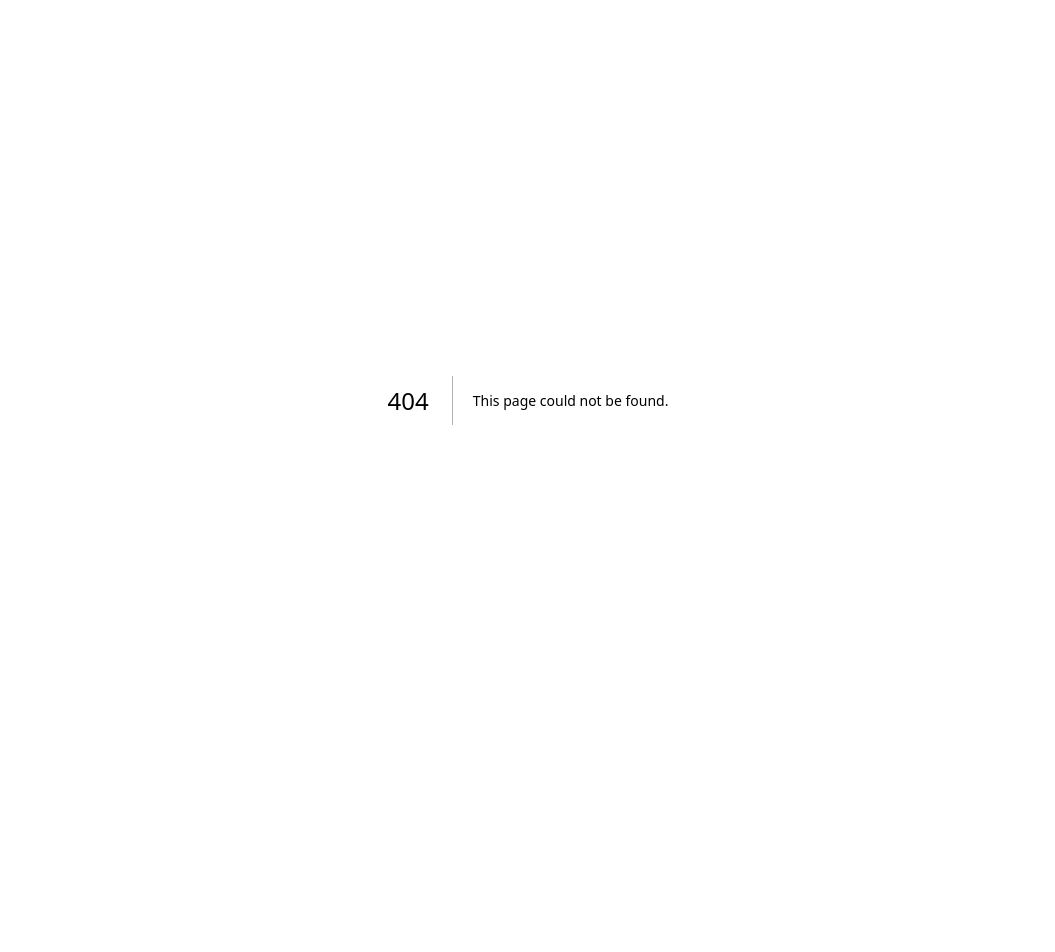
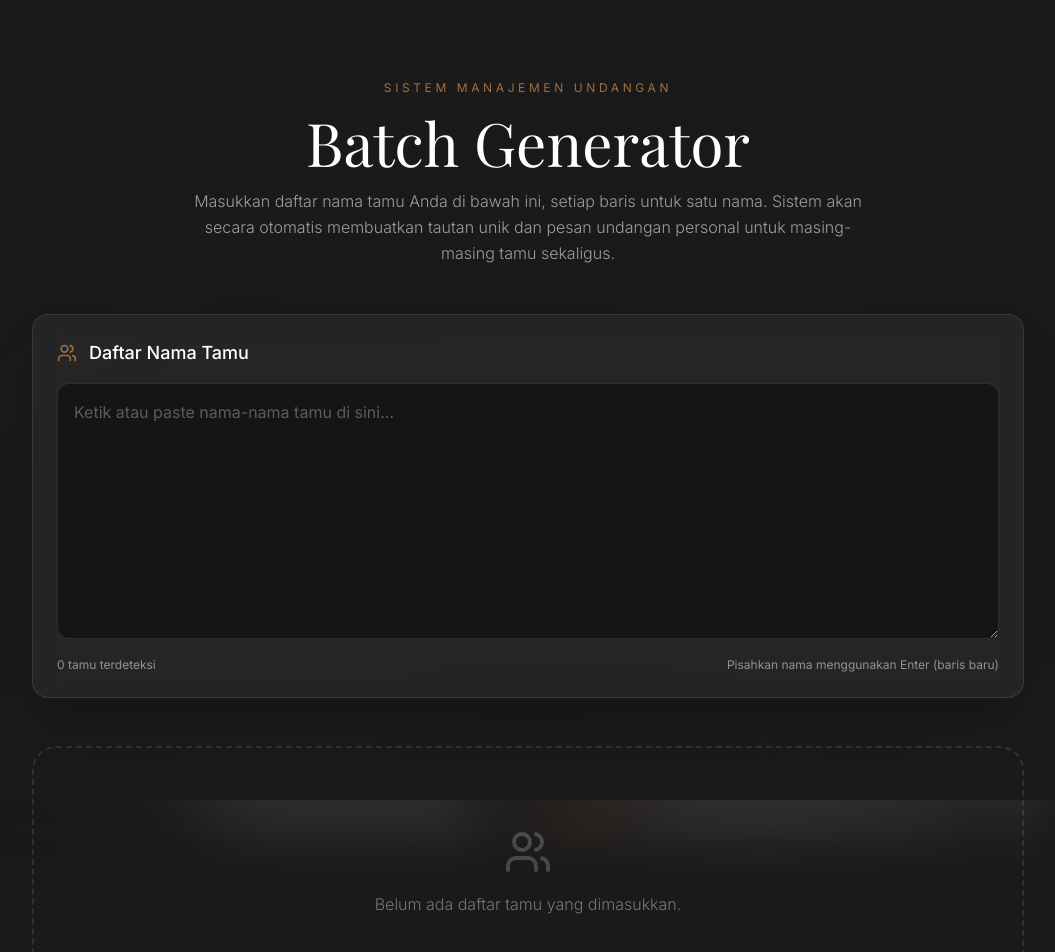
Before and after one commit to MahardikaDS/undangandigitall, a Next.js app: page /undang in a window 1280 px wide. Before the commit this address had no page. Shown: the top 952 px of the page, without its empty margins (112-1167 px from the left). Before the commit the page ends 800 px from the top, so only its background shows below. Built offline with nearby package versions, Linux system fonts and the light colour scheme; a web font is replaced by a local one.

Commit message:
feat: add batch invitation link and message generator page

```diff
--- /dev/null
+++ b/src/app/undang/page.tsx
@@ -0,0 +1,209 @@
+"use client";
+
+import { useState, useMemo } from "react";
+import {
+  Copy,
+  Check,
+  Send,
+  Users,
+  Link as LinkIcon,
+  MessageSquare,
+} from "lucide-react";
+import { motion, AnimatePresence } from "framer-motion";
+
+interface GuestData {
+  id: string;
+  name: string;
+  url: string;
+  message: string;
+}
+
+export default function GenerateLinkPage() {
+  const [namesInput, setNamesInput] = useState("");
+  const [copiedStates, setCopiedStates] = useState<{
+    [key: string]: "link" | "text" | null;
+  }>({});
+
+  const guests: GuestData[] = useMemo(() => {
+    if (!namesInput.trim()) return [];
+
+    return namesInput
+      .split("\n")
+      .map((line) => line.trim())
+      .filter((line) => line.length > 0)
+      .map((name, index) => {
+        const formattedNameForUrl = encodeURIComponent(
+          name.replace(/\s+/g, "_"),
+        );
+        const url = `https://ifa-adit.vercel.app/untuk/${formattedNameForUrl}`;
+        const message = `Assalamu’alaikum Warahmatullahi Wabarakatuh.
+
+Tanpa mengurangi rasa hormat, perkenankan kami mengundang *${name}* untuk hadir di acara bahagia kami.
+
+Detail informasi acara dapat diakses melalui link undangan berikut:
+${url}
+
+Kehadiran serta doa restu Anda sangat berarti bagi kami. Mohon maaf karena undangan ini hanya disampaikan secara digital.
+
+Terima kasih atas perhatiannya.
+
+Salam Hormat,
+*ADIT & IFA*`;
+
+        return {
+          id: `${index}-${name}`,
+          name,
+          url,
+          message,
+        };
+      });
+  }, [namesInput]);
+
+  const handleCopy = async (
+    id: string,
+    type: "link" | "text",
+    content: string,
+  ) => {
+    try {
+      await navigator.clipboard.writeText(content);
+      setCopiedStates((prev) => ({ ...prev, [id]: type }));
+      setTimeout(() => {
+        setCopiedStates((prev) => ({ ...prev, [id]: null }));
+      }, 2000);
+    } catch (err) {
+      console.error("Failed to copy", err);
+    }
+  };
+
+  const handleSendWhatsApp = (message: string) => {
+    const waUrl = `https://api.whatsapp.com/send?text=${encodeURIComponent(message)}`;
+    window.open(waUrl, "_blank");
+  };
+
+  return (
+    <div className="min-h-screen bg-primary text-secondary font-sans relative overflow-x-hidden selection:bg-wood selection:text-white">
+      {/* Background with blur effect similar to WelcomeScreen */}
+      <div className="fixed inset-0 w-full h-full pointer-events-none">
+        <div className="absolute inset-0 bg-[url('/images/Hero.jpeg')] bg-cover bg-center opacity-10 blur-xl scale-110" />
+        <div className="absolute inset-0 bg-gradient-to-br from-primary/90 via-primary to-[#1a1a1a]/95" />
+      </div>
+
+      <div className="relative z-10 max-w-5xl mx-auto px-4 py-12 md:py-20 flex flex-col gap-12">
+        <motion.div
+          initial={{ opacity: 0, y: 20 }}
+          animate={{ opacity: 1, y: 0 }}
+          className="text-center space-y-4">
+          <p className="uppercase tracking-[0.3em] text-xs font-sans text-wood-light">
+            Sistem Manajemen Undangan
+          </p>
+          <h1 className="font-serif text-4xl md:text-5xl lg:text-6xl text-white">
+            Batch Generator
+          </h1>
+          <p className="text-secondary/60 max-w-2xl mx-auto font-light leading-relaxed">
+            Masukkan daftar nama tamu Anda di bawah ini, setiap baris untuk satu
+            nama. Sistem akan secara otomatis membuatkan tautan unik dan pesan
+            undangan personal untuk masing-masing tamu sekaligus.
+          </p>
+        </motion.div>
+
+        <motion.div
+          initial={{ opacity: 0, y: 20 }}
+          animate={{ opacity: 1, y: 0 }}
+          transition={{ delay: 0.2 }}
+          className="bg-white/5 border border-white/10 rounded-2xl p-6 backdrop-blur-md shadow-2xl">
+          <div className="flex items-center gap-3 mb-4">
+            <Users className="w-5 h-5 text-wood-light" />
+            <h2 className="text-lg font-medium text-white">Daftar Nama Tamu</h2>
+          </div>
+          <textarea
+            placeholder="Ketik atau paste nama-nama tamu di sini...&#10;"
+            value={namesInput}
+            onChange={(e) => setNamesInput(e.target.value)}
+            className="w-full h-48 md:h-64 bg-black/40 border border-white/10 rounded-xl p-4 text-white placeholder:text-white/30 focus:outline-none focus:ring-2 focus:ring-wood-light/50 transition-all resize-y font-sans"
+          />
+          <div className="mt-3 flex justify-between items-center text-xs text-white/50">
+            <span>{guests.length} tamu terdeteksi</span>
+            <span>Pisahkan nama menggunakan Enter (baris baru)</span>
+          </div>
+        </motion.div>
+
+        <div className="space-y-6">
+          <AnimatePresence>
+            {guests.map((guest, index) => (
+              <motion.div
+                key={guest.id}
+                initial={{ opacity: 0, y: 20 }}
+                animate={{ opacity: 1, y: 0 }}
+                exit={{ opacity: 0, scale: 0.95 }}
+                transition={{ delay: index * 0.05 }}
+                className="bg-white/5 border border-white/10 hover:border-wood/30 rounded-2xl p-6 backdrop-blur-sm transition-all group">
+                <div className="flex flex-col md:flex-row gap-6 md:items-center justify-between">
+                  <div className="flex-1 space-y-3 min-w-0">
+                    <h3 className="font-serif text-2xl text-wood-light truncate">
+                      {guest.name}
+                    </h3>
+
+                    <div className="flex items-center gap-3 bg-black/30 rounded-lg p-3 border border-white/5">
+                      <LinkIcon className="w-4 h-4 text-white/40 shrink-0" />
+                      <p className="text-sm text-white/70 truncate flex-1 font-mono">
+                        {guest.url}
+                      </p>
+                      <button
+                        onClick={() => handleCopy(guest.id, "link", guest.url)}
+                        className="shrink-0 flex items-center gap-2 bg-white/10 hover:bg-white/20 text-white px-3 py-1.5 rounded-md text-xs font-medium transition-colors cursor-pointer">
+                        {copiedStates[guest.id] === "link" ? (
+                          <Check className="w-3.5 h-3.5 text-green-400" />
+                        ) : (
+                          <Copy className="w-3.5 h-3.5" />
+                        )}
+                        {copiedStates[guest.id] === "link"
+                          ? "Tersalin"
+                          : "Salin Link"}
+                      </button>
+                    </div>
+                  </div>
+
+                  <div className="flex flex-col sm:flex-row gap-3 shrink-0">
+                    <button
+                      onClick={() =>
+                        handleCopy(guest.id, "text", guest.message)
+                      }
+                      className="flex items-center justify-center gap-2 bg-white/10 hover:bg-white/20 text-white px-6 py-3 rounded-xl text-sm font-medium transition-all cursor-pointer">
+                      {copiedStates[guest.id] === "text" ? (
+                        <Check className="w-4 h-4 text-green-400" />
+                      ) : (
+                        <MessageSquare className="w-4 h-4" />
+                      )}
+                      {copiedStates[guest.id] === "text"
+                        ? "Pesan Tersalin"
+                        : "Salin Pesan"}
+                    </button>
+
+                    <button
+                      onClick={() => handleSendWhatsApp(guest.message)}
+                      className="flex items-center justify-center gap-2 bg-green-600 hover:bg-green-500 text-white px-6 py-3 rounded-xl text-sm font-medium transition-all shadow-lg shadow-green-900/20 cursor-pointer">
+                      <Send className="w-4 h-4" />
+                      Kirim WA
+                    </button>
+                  </div>
+                </div>
+              </motion.div>
+            ))}
+          </AnimatePresence>
+
+          {guests.length === 0 && (
+            <motion.div
+              initial={{ opacity: 0 }}
+              animate={{ opacity: 1 }}
+              className="text-center py-20 border-2 border-dashed border-white/10 rounded-3xl">
+              <Users className="w-12 h-12 text-white/20 mx-auto mb-4" />
+              <p className="text-white/40 font-light">
+                Belum ada daftar tamu yang dimasukkan.
+              </p>
+            </motion.div>
+          )}
+        </div>
+      </div>
+    </div>
+  );
+}
```
